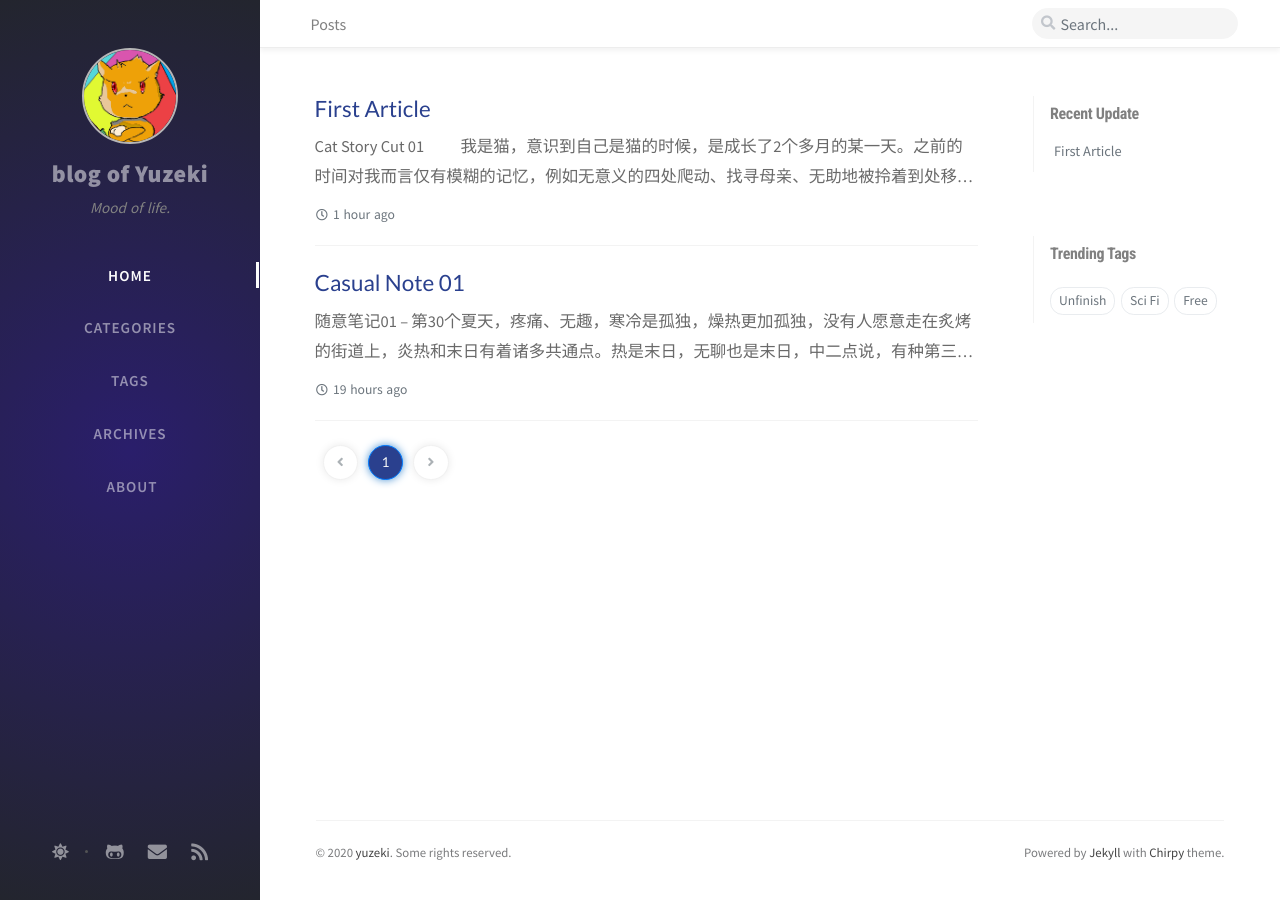
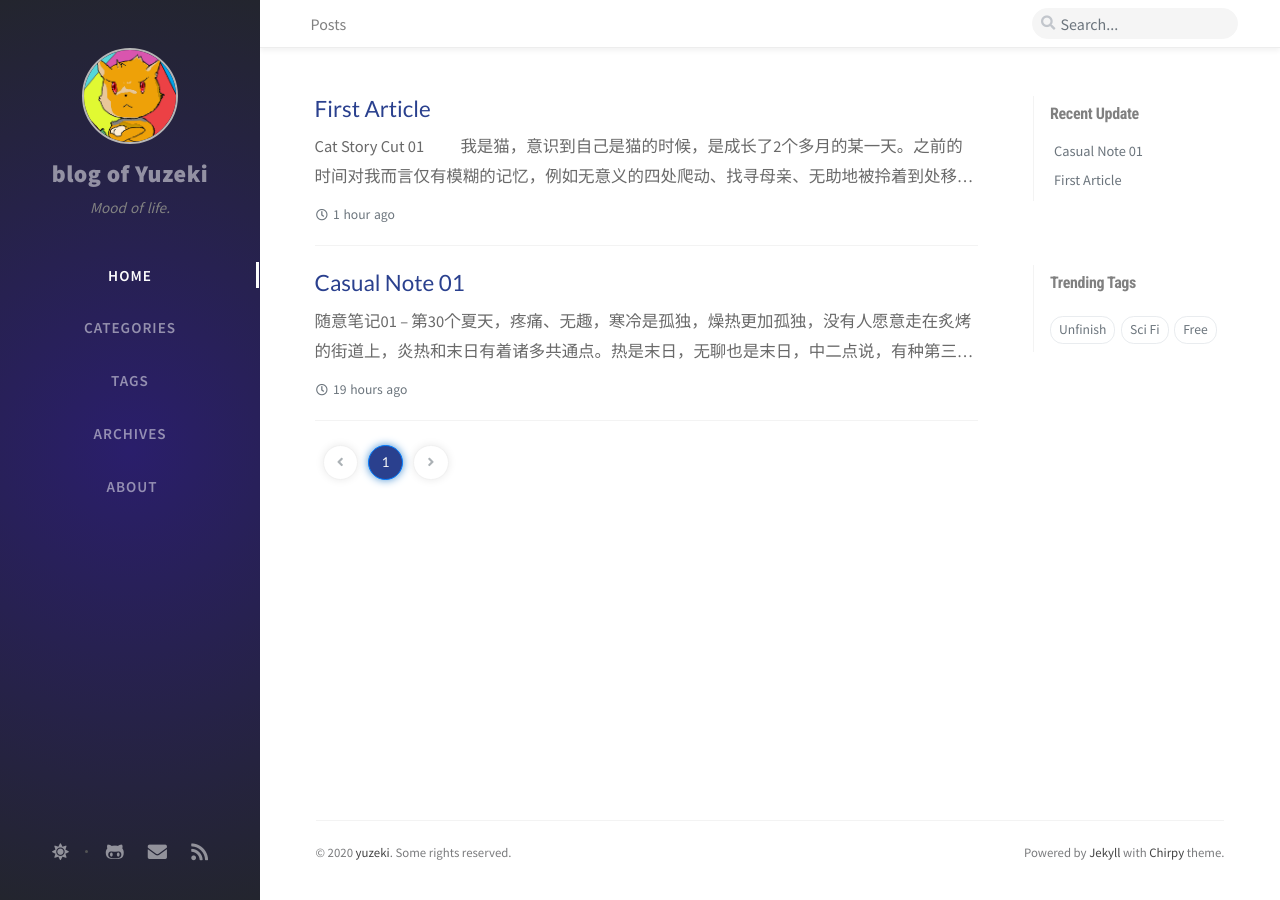
Before and after one commit to yuzeki/yublog.github.io, a Jekyll site: the page built from index.html, in a window 1280 px wide. Built offline with Jekyll 4.4.1, drawn with Linux system fonts in a browser that asks for light colours; nearby versions of some CDN libraries; the list of posts is cut into pages by our own code; comment, search, counter and statistics services are not loaded.

```diff
--- a/_data/updates.yml
+++ b/_data/updates.yml
@@ -1,3 +1,6 @@
+-
+  filename: 'casual-note-01'
+  lastmod: '2020-08-30 18:52:55 +0800'
 -
   filename: 'first-article'
   lastmod: '2020-08-30 17:37:02 +0800'
```
